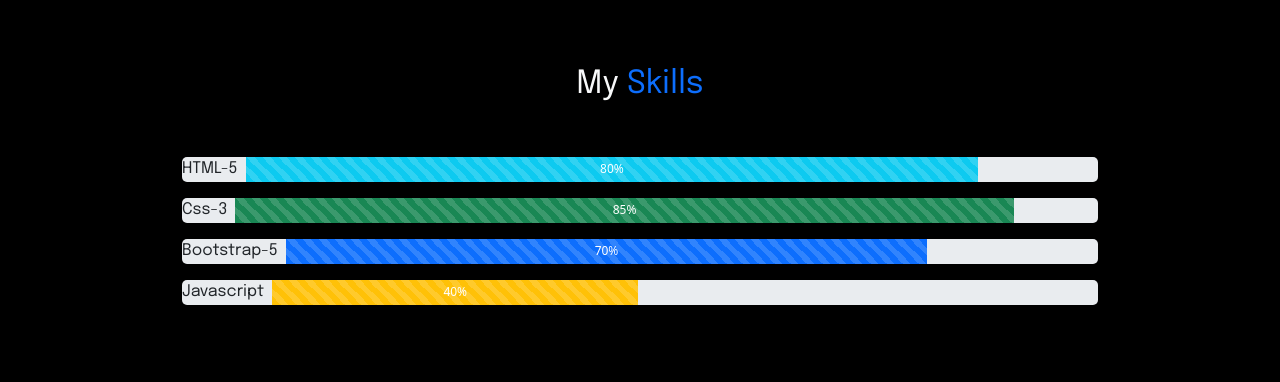
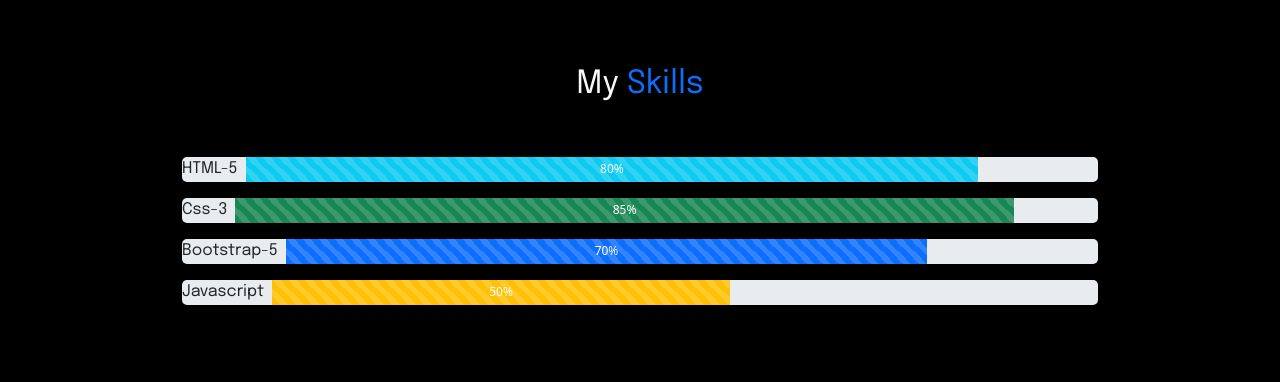
Before and after one commit to jianluliangtuang/jianportfolio, a plain HTML site: page index.html in a window 1280 px wide. Shown: the part 1363-1745 px from the top of the page. Drawn offline with nearby package versions, Linux system fonts and the light colour scheme.

Commit message:
update 40% to 50%

```diff
--- a/index.html
+++ b/index.html
@@ -364,12 +364,12 @@
               <div
                 class="progress-bar progress-bar-striped bg-warning"
                 role="progressbar"
-                style="width: 40%"
-                aria-valuenow="40"
+                style="width: 50%"
+                aria-valuenow="50"
                 aria-valuemin="0"
                 aria-valuemax="100"
               >
-                40%
+                50%
               </div>
             </div>
           </div>
```
